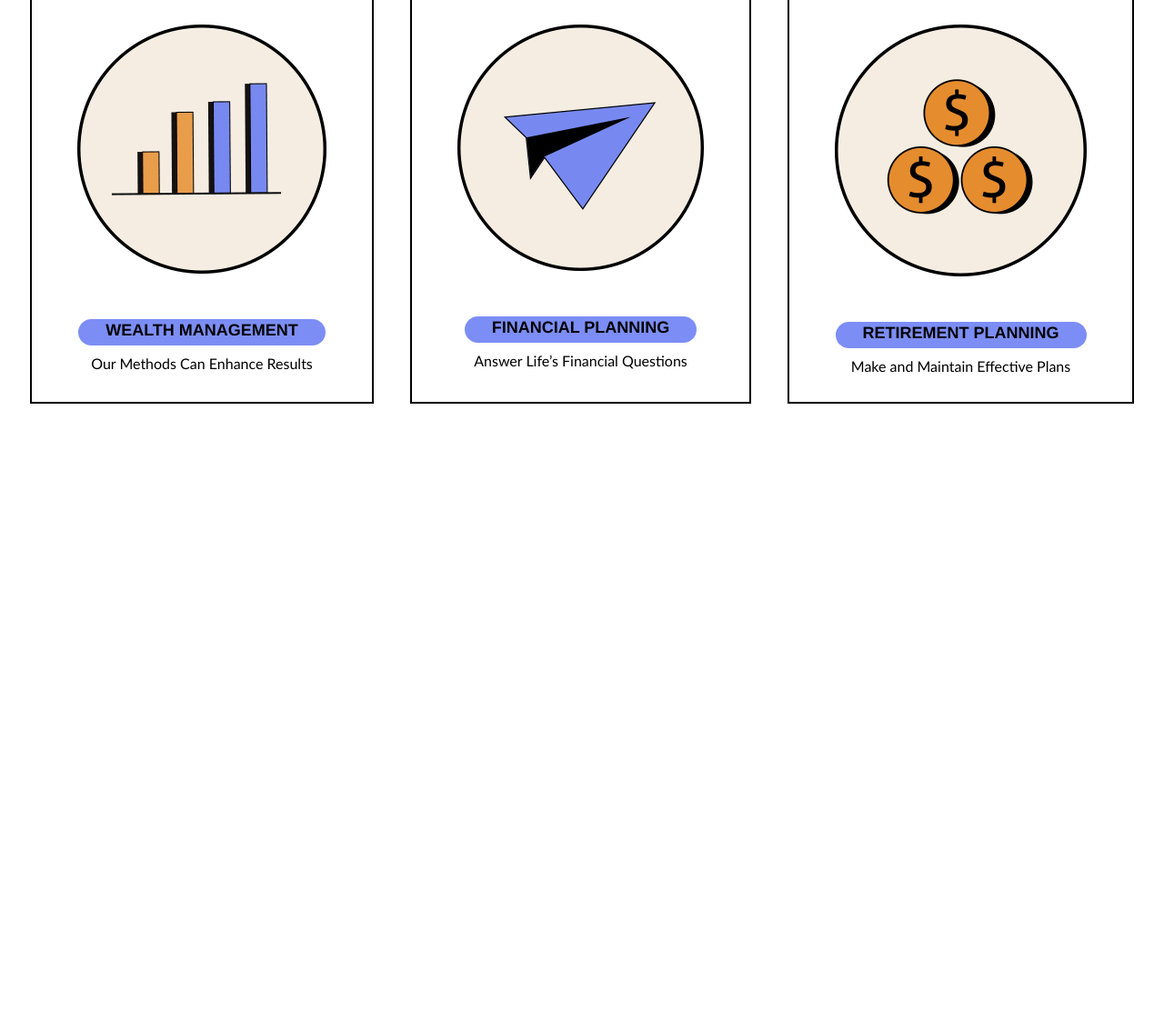
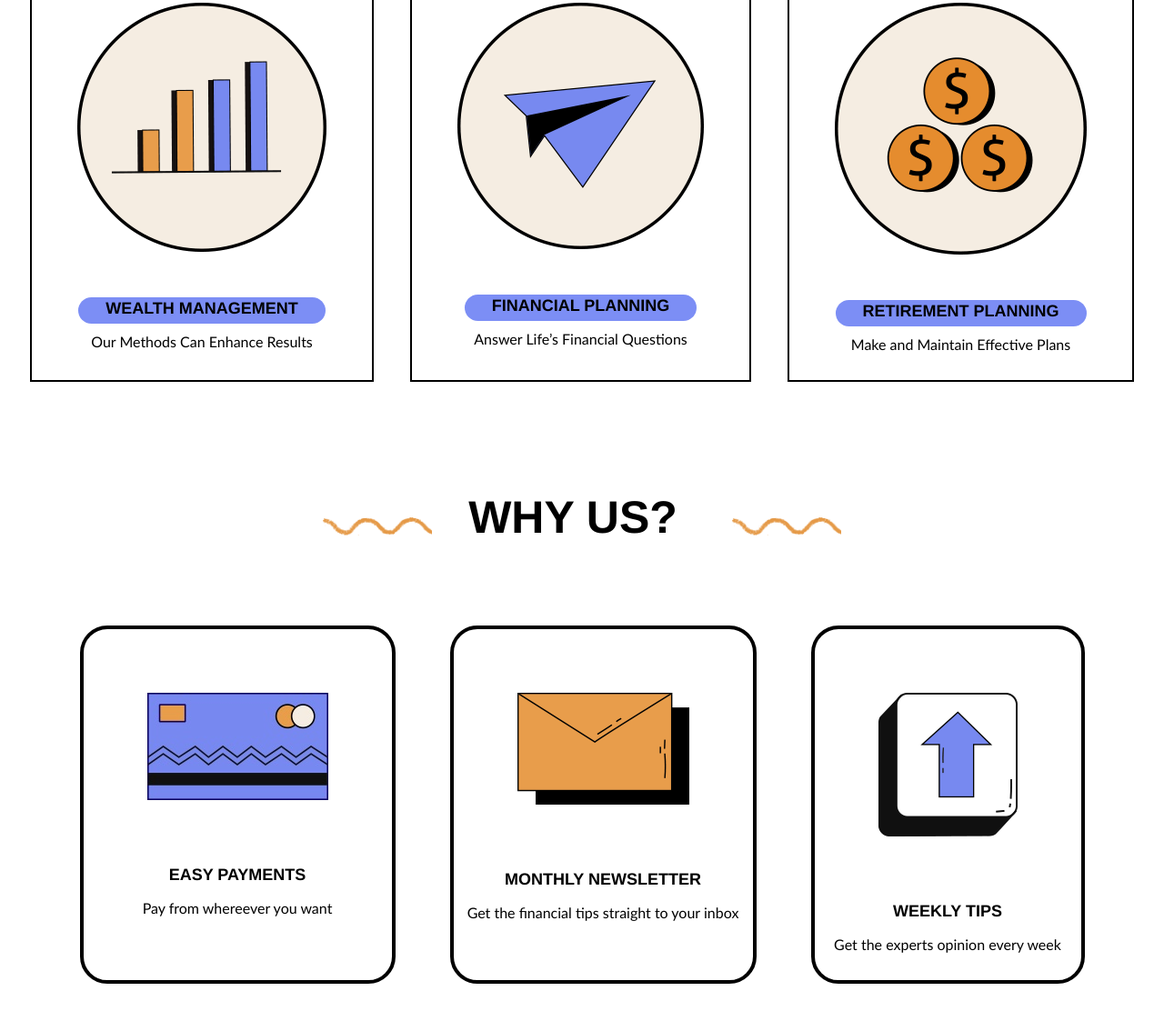
Before and after one commit to anishkumar28/MoneyHike, a plain HTML site: page index.html in a window 1280 px wide. Shown: the part 994-2106 px from the top of the page at 91% size. Before the commit the page ends 1458 px from the top, so only its background shows below. Drawn offline with Linux system fonts and the light colour scheme.

Commit message:
adding whyus section

```diff
--- a/index.html
+++ b/index.html
@@ -34,9 +34,9 @@
 
         <div class="services-container">
             <div class="services-intro">
-                <img class="wave-image" src="assets/wave.png">
+                <img class="wave-image" src="assets/wave-blue.png">
                 <h1 class="service-text">OUR SERVICES</h1>
-                <img class="wave-image" src="assets/wave.png">
+                <img class="wave-image" src="assets/wave-blue.png">
             </div>
 
             <div class="service-category">
@@ -82,5 +82,40 @@
 
             </div>
         </div>
+
+        <div class="features-container">
+            <div class="features-intro">
+                <img class="wave-image" src="assets/wave-orange.png">
+                <h1 class="feature-text">WHY US?</h1>
+                <img class="wave-image" src="assets/wave-orange.png">
+            </div>
+
+            <div class="feature-category">
+                <div class="features-card">
+                    <div class="feature-footer">
+                      <img class="rectangle-image" src="assets/ilustration_1.jpg">
+                      <div class="feature-name">EASY PAYMENTS</div>
+                      <div class="feature-description">Pay from whereever you want</div>
+                    </div>
+                </div>
+
+                <div class="features-card">
+                    <div class="feature-footer">
+                      <img class="rectangle-image" src="assets/ilustration_2.png">
+                      <div class="feature-name">MONTHLY NEWSLETTER</div>
+                      <div class="feature-description">Get the financial tips straight to your inbox</div>
+                    </div>
+                </div>
+
+                <div class="features-card">
+                    <div class="feature-footer">
+                      <img class="rectangle-image" src="assets/ilustration_3.png">
+                      <div class="feature-name">WEEKLY TIPS</div>
+                      <div class="feature-description">Get the experts opinion every week</div>
+                    </div>
+                </div>
+
+            </div>
+        </div>
     </body>
 </html>
--- a/styles.css
+++ b/styles.css
@@ -1,5 +1,5 @@
 *{
-    color: #f4eade;
+    color: #f5ede2;
     margin: 0px;
     padding: 0px;
 }
@@ -65,12 +65,10 @@
 .subtitle{
     font-family:'Franklin Gothic Medium', 'Arial Narrow', Arial, sans-serif;
     background-color: #ff9f38;
-    height: 30px;
-    font-size: large;
+    font-size:larger;
     font-weight: 700;
-    margin: 20px 10px 20px 10px;
+    padding: 7px 30px 7px 30px;
     text-align: center;
-    align-items: center;
 
 }
 
@@ -96,6 +94,7 @@
     padding:  8px 20px 8px 20px;
     align-items: center;
     margin: 10px;
+    margin-left: 0px;
 }
 
 .readmore-button{
@@ -206,3 +205,73 @@
     margin-top: 10px;
     margin-bottom: 30px;
 }
+
+
+.features-container{
+    display: flex;
+    flex-direction: column;
+    justify-content: center;
+    align-items: center;
+    margin-top: 60px;
+
+}
+
+.features-intro{
+    display: flex;
+    flex-direction: row;
+    margin: 0px;
+    align-items: center;
+}
+
+.feature-text{
+    color: black;
+    font-size: 50px;
+    font-family: 'Franklin Gothic Medium', 'Arial Narrow', Arial, sans-serif;
+    margin: 40px 60px 60px 40px;
+}
+
+.feature-category{
+    display: flex;
+    flex-direction: row;
+}
+
+.features-card{
+    display: flex;
+    flex-direction: column;
+    flex-wrap: nowrap;
+    border: 4px solid black;
+    border-radius: 30px;
+    margin: 30px;
+}
+
+.feature-footer{
+    display: flex;
+    flex-direction: column;
+    justify-content: center;
+    align-items: center;
+}
+
+.rectangle-image{
+    margin: 70px;
+}
+
+.feature-name{
+    color: black;
+    height: 25px;
+    font-family: 'Franklin Gothic Medium', 'Arial Narrow', Arial, sans-serif;
+    font-size: large;
+    font-weight: 700;
+    text-align: center;
+    padding:  2px 30px 2px 30px;
+    align-items: center;
+}
+
+
+
+.feature-description{
+    color: black;
+    font-family:'Gill Sans', 'Gill Sans MT', Calibri, 'Trebuchet MS', sans-serif;
+    font-weight: 500;
+    margin-top: 10px;
+    margin-bottom: 30px;
+}
```
Also changed, not shown: assets/ilustration_1.jpg (added), assets/ilustration_2.png (added), assets/ilustration_3.png (added), assets/wave-blue.png (renamed from assets/wave.png), assets/wave-orange.png (added).
